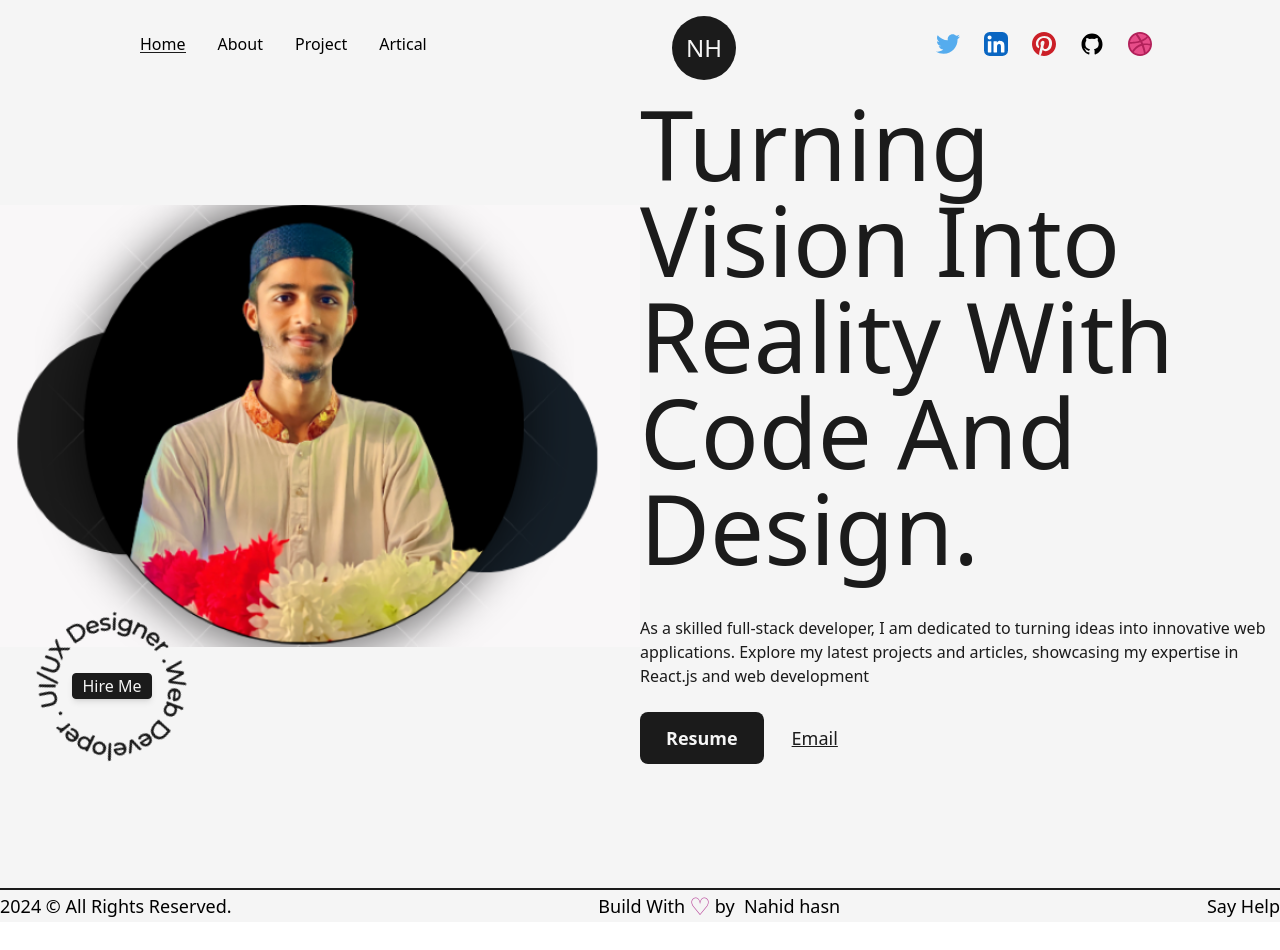
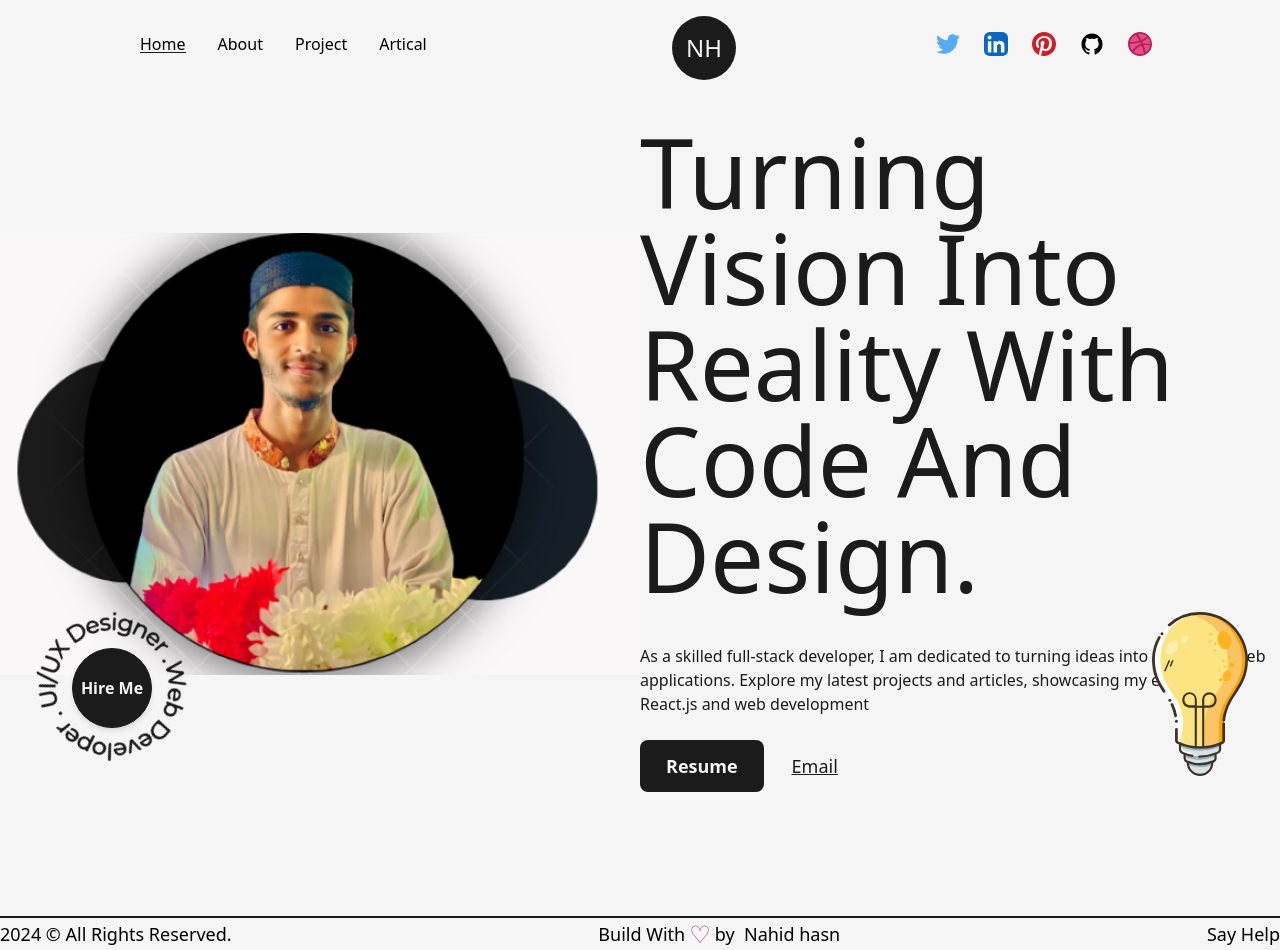
Before and after one commit to nahidulhasan4/My-Profolio, a Next.js app: page / in a window 1280 px wide. Before the commit the page ends 922 px from the top, so only its background shows below. Built offline with nearby package versions, Linux system fonts and the light colour scheme.

Commit message:
here about Page

```diff
--- a/src/component/HireMe.js
+++ b/src/component/HireMe.js
@@ -5,13 +5,14 @@ const HireMe = () => {
   return (
     <div className=" fixed left-4 bottom-4 flex items-center justify-center overflow-hidden">
       <div className="w-48 h-auto flex items-cneter justify-center relative">
-        <CircularText className={"fill-dark animate-spin-slow"} />
+        <CircularText className={"fill-dark  animate-spin-slow"} />
         <Link
           href="mailto:nahidhasan4836@gmail.com"
-          className="flex items-center justify-center absolute right-1/2  top-[68px] translate-x-1/2 translate-y-1/2 bg-dark text-light shadow-md border border-solid border-dark w-20 h-auto rounded "
+          className="flex items-center justify-center absolute left-1/2 top-1/2 -translate-x-1/2 -translate-y-1/2 bg-dark text-light shadow-md border border-solid border-dark w-20 h-20 rounded-full font-semibold hover:bg-light hover:text-dark"
         >
           Hire Me
         </Link>
+
       </div>
     </div>
   );
--- /dev/null
+++ b/src/pages/about.js
@@ -0,0 +1,24 @@
+import React from "react";
+import Head from "next/head";
+import Layout from "@/component/Layout";
+import AnimatedText from "@/component/AnimatedText";
+const about = () => {
+  return (
+    <>
+      <Head>
+        <title>Nahid | About Page </title>
+        <meta
+          name="description"
+          content="HI there here you can Know About me, professional MERN stack developer and SEO expert you can hire me for you project"
+        />
+      </Head>
+      <main className="flex w-full flex-col items-center justify-center">
+        <Layout className="pt-16">
+          <AnimatedText text="Passion Fules Purpose!" />
+        </Layout>
+      </main>
+    </>
+  );
+};
+
+export default about;
--- a/src/pages/index.js
+++ b/src/pages/index.js
@@ -8,6 +8,7 @@ import AnimatedText from '@/component/AnimatedText';
 import Link from 'next/link'
 import LinkArrow from '@/component/Icons'
 import HireMe from '@/component/HireMe';
+import lightbulb from '../../public/images/svgs/miscellaneous_icons_1.svg'
 
 
 const inter = Inter({ subsets: ["latin"] });
@@ -19,7 +20,7 @@ export default function Home() {
         <title>Create Next App</title>
         <meta name="description" content="Generated by create next app" />
       </Head>
-      <main className=" flex w-full min-h-screen text-dark font-mont">
+      <main className=" mt-7 flex w-full min-h-screen text-dark font-mont">
         <Layout className="pt-0">
         <div className="flex items-center justify-between w-full">
           <div className="w-1/2">
@@ -39,6 +40,10 @@ export default function Home() {
         </div>
         </Layout>
         <HireMe />
+    <div className='absolute right-8 bottom-6 inline-block w-24'>
+      <Image src={lightbulb} alt="nahid" className='w-full h-auto'/>
+    </div>
+
       </main>
     </>
   );
```
Also changed, not shown: src/component/AboutMe.js (deleted, +0 -19 lines).
